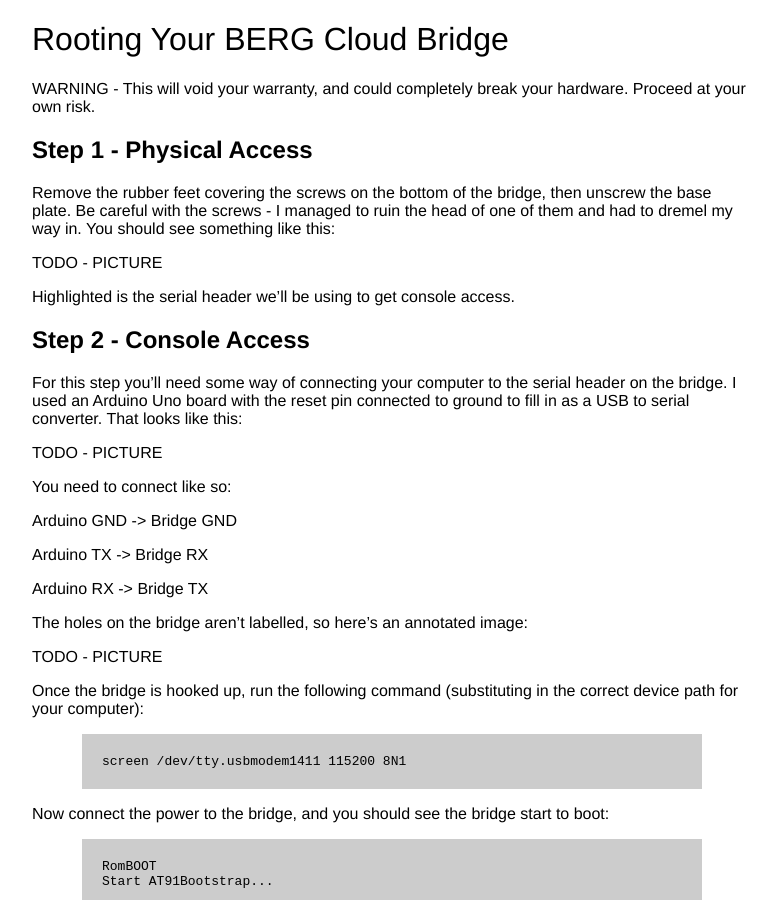
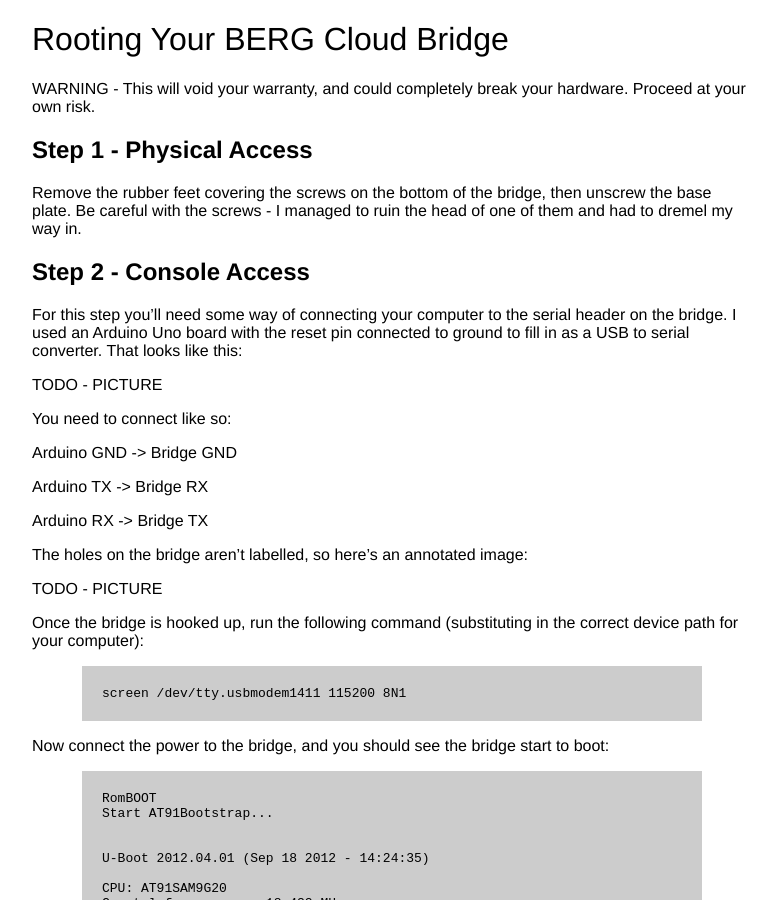
Before and after one commit to pipt/pipt.github.io, a Jekyll site: the page built from _posts/2013-04-15-rooting-berg-cloud-bridge.md, in a window 1280 px wide and 900 px high. Shown: the whole window, without its empty margins (248-1023 px from the left). Built offline with Jekyll 4.4.1, drawn with Linux system fonts in a browser that asks for light colours; Markdown is read by kramdown in place of the engine named in the settings.

Commit message:
Remove reference to first picture.

```diff
--- a/_posts/2013-04-15-rooting-berg-cloud-bridge.md
+++ b/_posts/2013-04-15-rooting-berg-cloud-bridge.md
@@ -8,11 +8,7 @@ WARNING - This will void your warranty, and could completely break your hardware
 
 ## Step 1 - Physical Access
 
-Remove the rubber feet covering the screws on the bottom of the bridge, then unscrew the base plate. Be careful with the screws - I managed to ruin the head of one of them and had to dremel my way in. You should see something like this:
-
-TODO - PICTURE
-
-Highlighted is the serial header we'll be using to get console access.
+Remove the rubber feet covering the screws on the bottom of the bridge, then unscrew the base plate. Be careful with the screws - I managed to ruin the head of one of them and had to dremel my way in.
 
 ## Step 2 - Console Access
 
```
